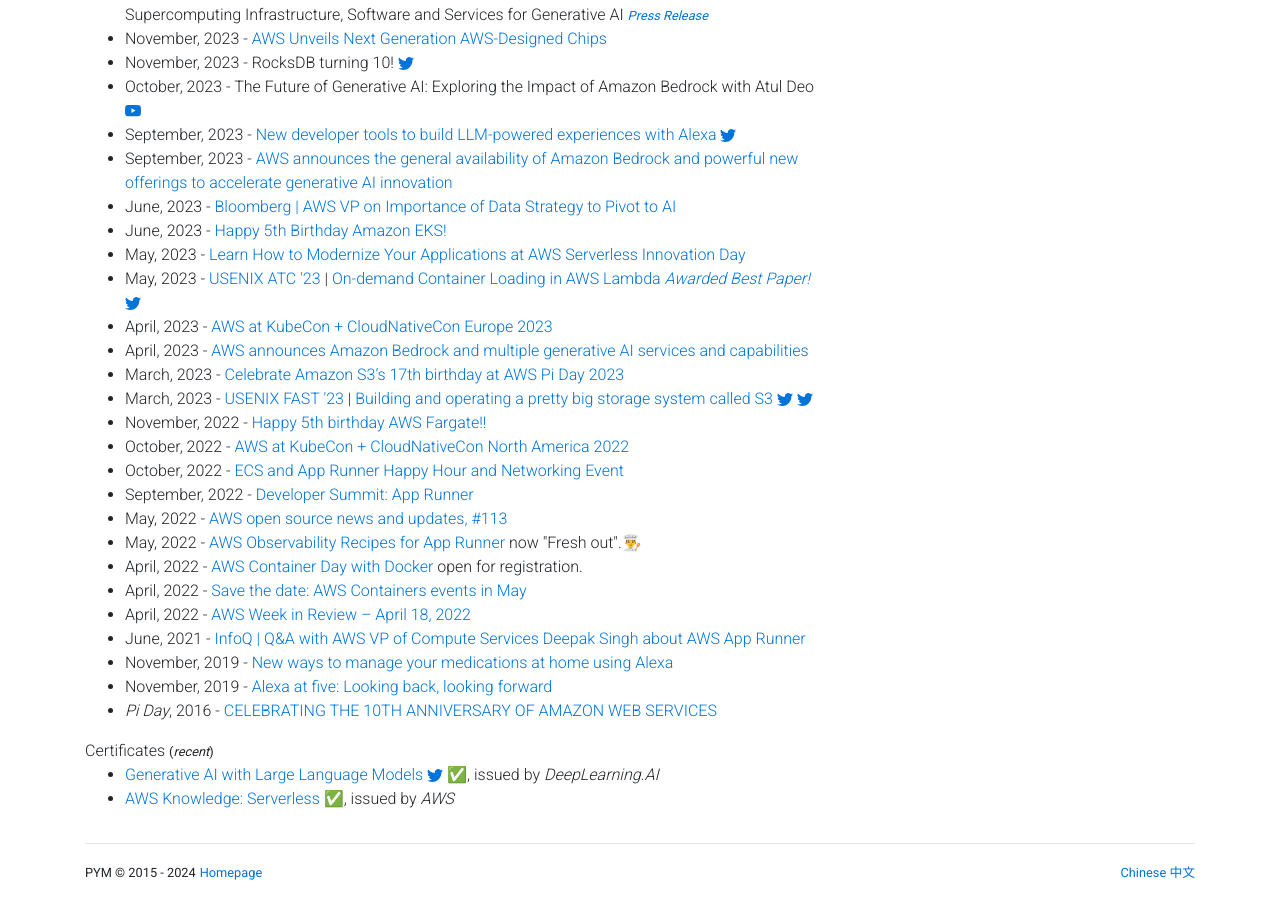
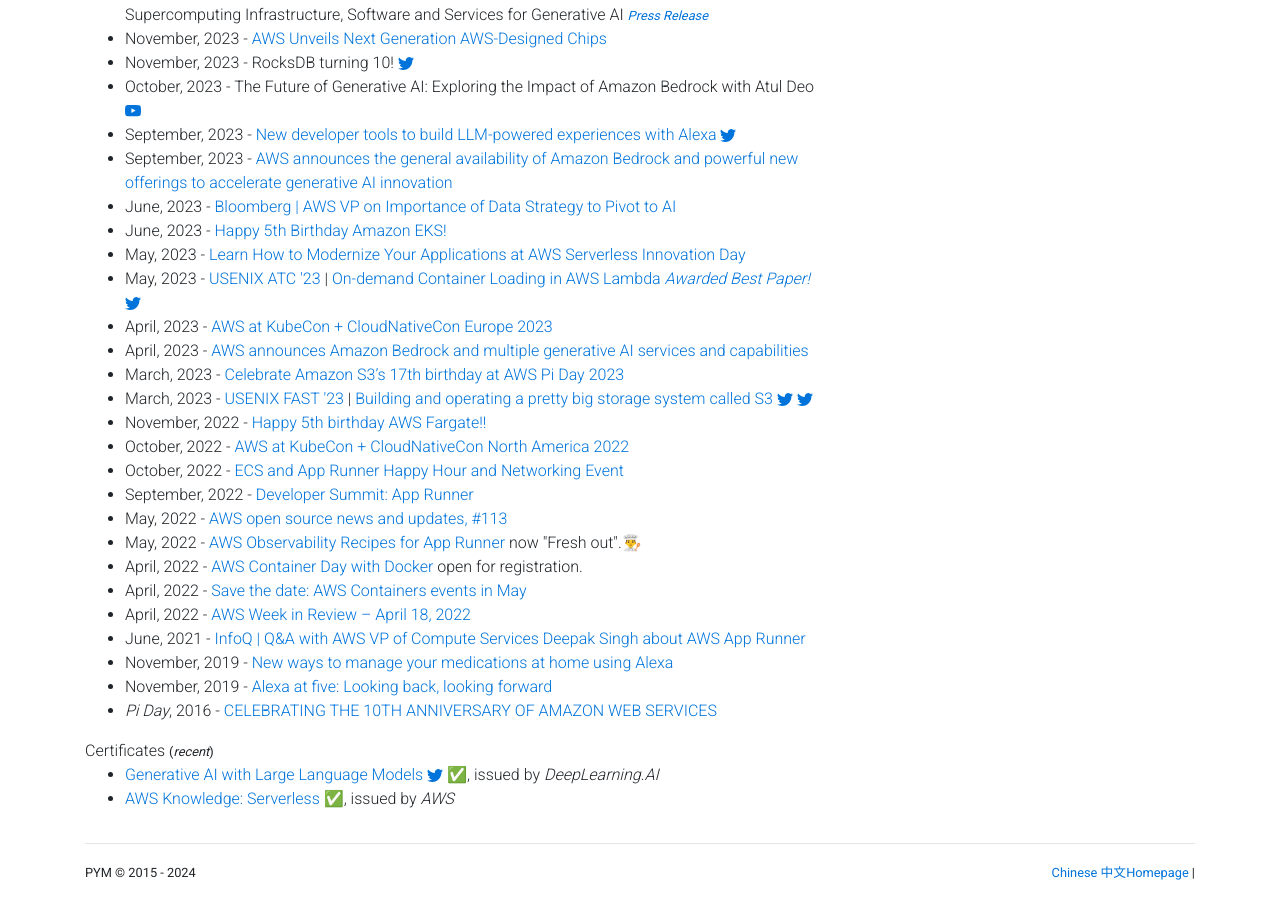
Before and after one commit to gfw001/gfw001.github.io, a Jekyll site: the page portfolio.html, which Jekyll copies as it is, in a window 1280 px wide and 900 px high, scrolled down 2063 px. Built offline with Jekyll 4.4.1, drawn with Linux system fonts in a browser that asks for light colours; nearby versions of some CDN libraries; a style sheet for code colours, icons or effects is not loaded.

Commit message:
Update portfolio.html

```diff
--- a/portfolio.html
+++ b/portfolio.html
@@ -682,8 +682,8 @@
 	<hr size="1">
 	<p align=“center” style="text-align:left;">
 		<small>PYM &copy; 2015 - 2024</small>
-		<span style="float:center;">
-			<small><a href="/index">Homepage</a></small>
+		<span style="float:right;">
+			<small><a href="/index">Homepage</a> | </small>
 		</span>
 		<span style="float:right;">
 			<small><a href="/cn">Chinese 中文</a></small>
```
